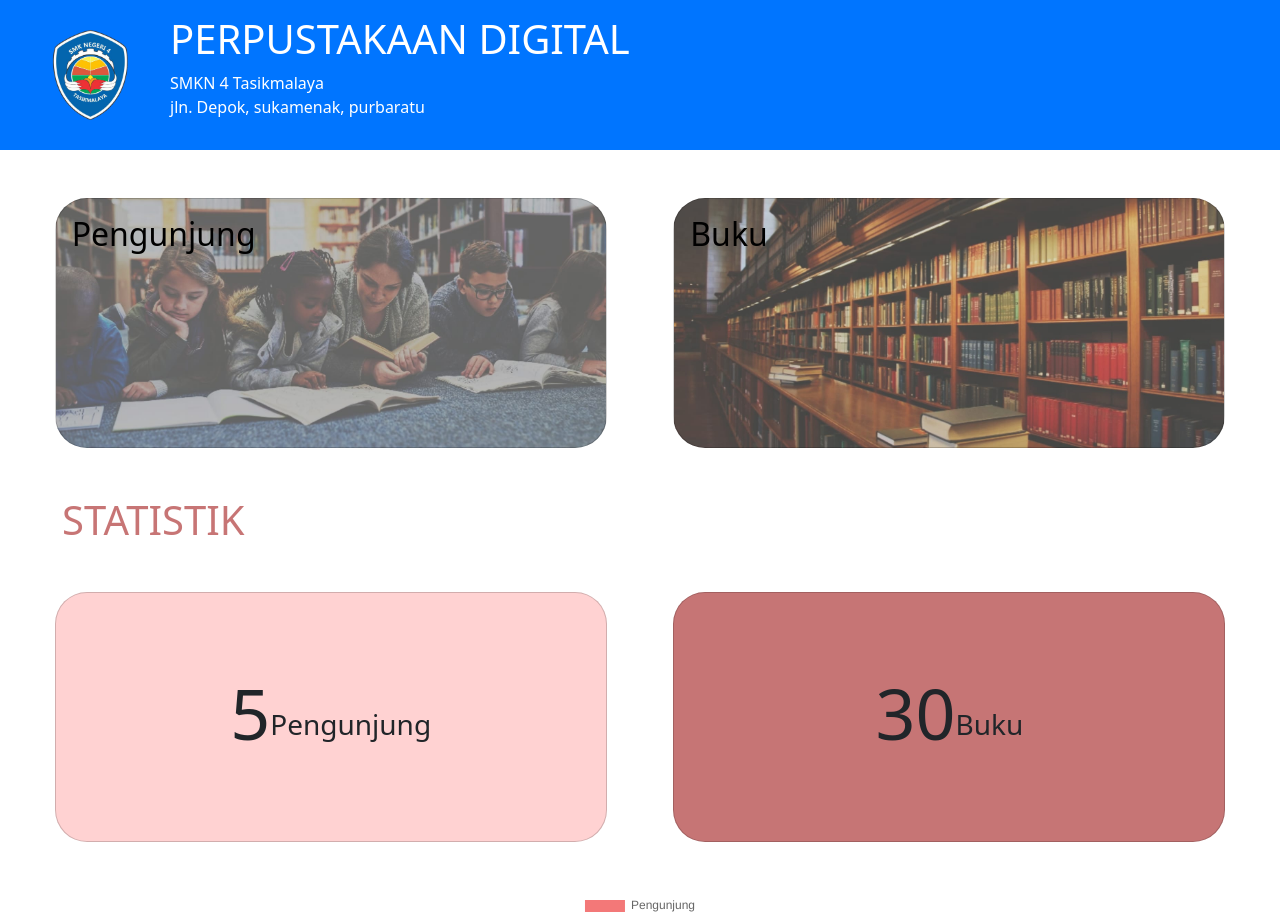
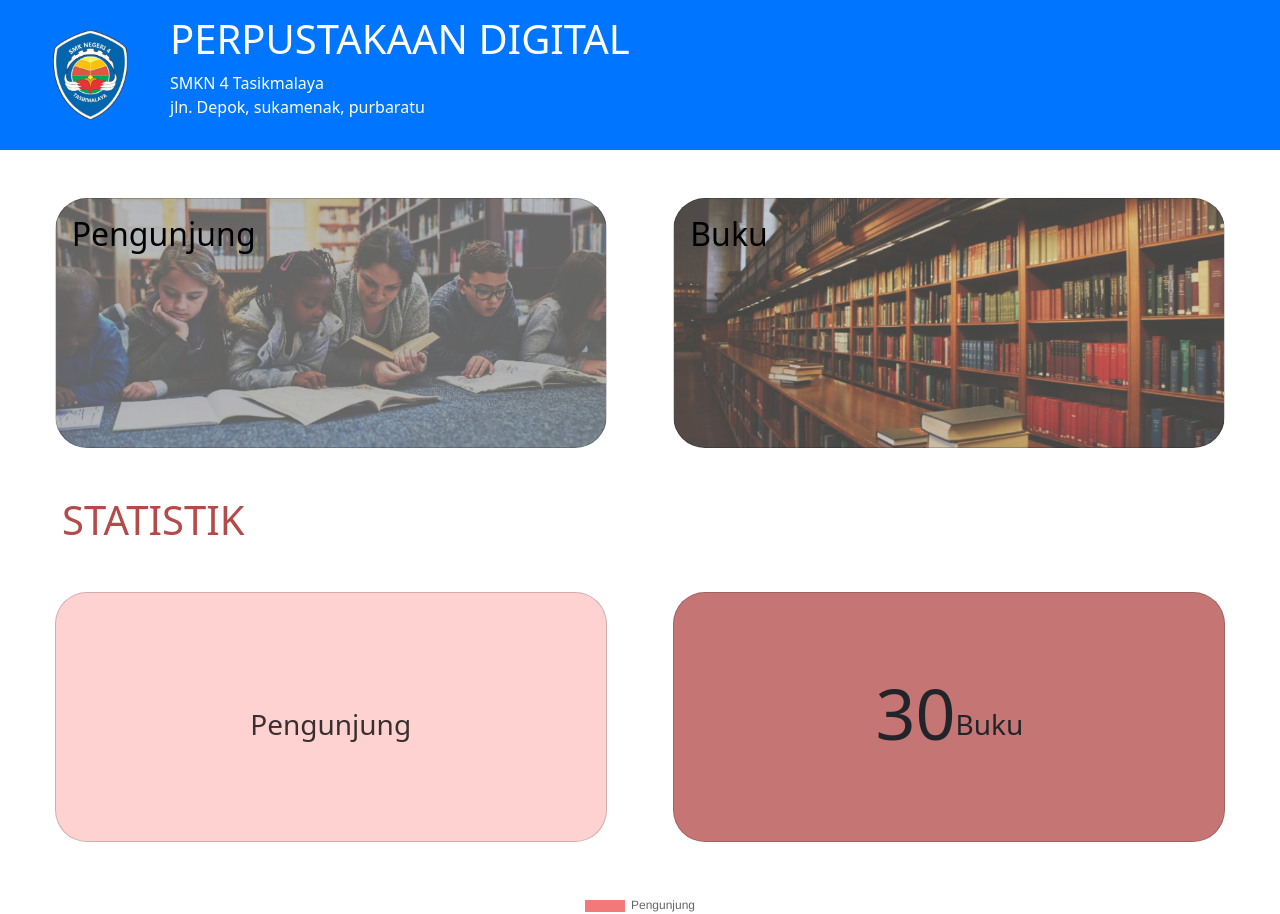
Before and after one commit to titapuspitas/tefa-perpus-digital, a Nuxt app: page / in a window 1280 px wide. Shown: the top 914 px of the page. Built offline with nearby package versions, Linux system fonts and the light colour scheme; no server answers.

Commit message:
Add files via upload

```diff
--- a/pages/buku/[id].vue
+++ b/pages/buku/[id].vue
@@ -16,6 +16,9 @@
       </ul>
     </div>
   </div>
+  <NuxtLink to="/buku">
+    <button type="submit" class="btn btn-lg rounded-5 px-5">Kembali</button>
+  </NuxtLink>
 </div>
 </template>
 
@@ -34,3 +37,12 @@ onMounted(() => {
   getBukuById()
 })
 </script>
+
+<style scoped>
+.btn{
+  background-color: #ffd0d0f2;
+  position: fixed;
+  bottom: 30px;
+  right: 30px;
+}
+</style>
--- a/pages/index.vue
+++ b/pages/index.vue
@@ -25,13 +25,14 @@
     </div>
       <div class="row my-5 d-flex justify-content-evenly ">
         <div class="col-lg-6 box">
-          <div class="card b2 rounded-5">
-            <div class="card-body text">
-              <h1 class="no">5</h1>
-              <h3 class="pt-4">Pengunjung</h3>
+          <NuxtLink to="/pengunjung">
+            <div class="card b2 rounded-5">
+              <div class="card-body text">
+                <h3 class="pt-4">Pengunjung</h3>
+              </div>
             </div>
+          </NuxtLink>
           </div>
-        </div>
         <div class="col-lg-6 box">
           <div class="card b3 rounded-5">
             <div class="card-body text">
@@ -70,7 +71,7 @@ useHead({ title: "Home / PERPUSTAKAAN DIGITAL" })
   color: black;
 }
 .statistik {
-  color: rgba(181, 74, 74, 0.761);
+  color: rgb(181, 74, 74);
   margin-left: 50px;
 }
 .box{
@@ -81,6 +82,7 @@ useHead({ title: "Home / PERPUSTAKAAN DIGITAL" })
 }
 .b2{
   background-color: #ffd0d0f2;
+  color: rgba(0, 0, 0, 0.778);
 }
 .b3{
   background-color: rgba(181, 74, 74, 0.761);
--- a/pages/pengunjung/tambah.vue
+++ b/pages/pengunjung/tambah.vue
@@ -94,8 +94,6 @@ onMounted(() => {
 })
 </script>
 
-<form @submit.prevent="kirimData">
-</form>
 <style scoped>
 .btn{
   background-color: #ffd0d0f2;
```
